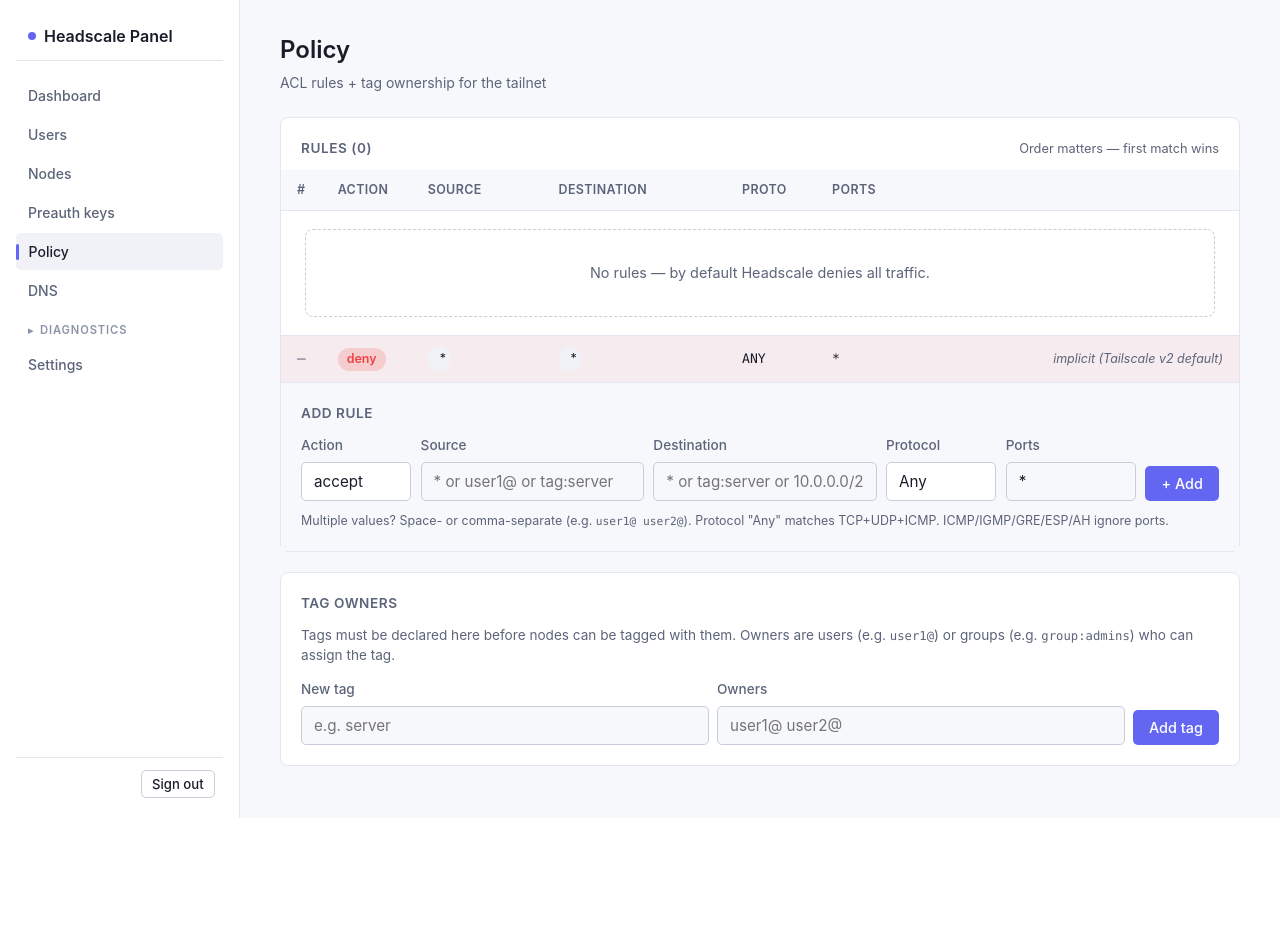
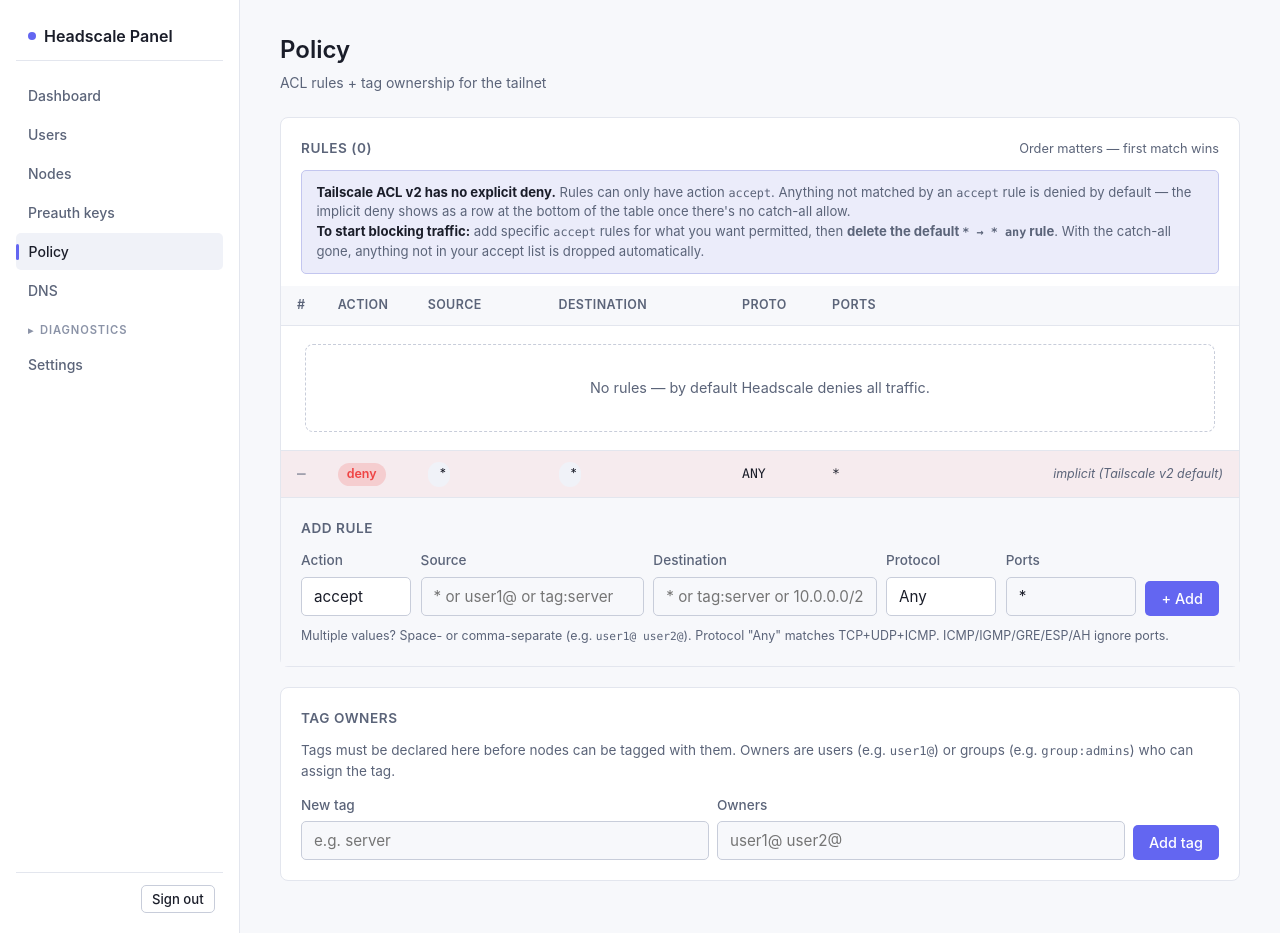
Before and after one commit to TinyHomeLab-io/headscale-panel, a FastAPI app: template panel/app/templates/policy.html in a window 1280 px wide. Before the commit the page ends 818 px from the top, so only its background shows below. Run offline with FastAPI, Linux system fonts and the light colour scheme; the template is opened without the code that fills it, so the values that code supplies are empty; parts of the project's set-up code (start-up, migrations or seed data) failed here and were passed over.

Commit message:
Persistent policy info note
Add a note at the top of the Rules card explaining that Tailscale v2 has no
explicit deny and that blocking traffic requires deleting the default
catch-all `* -> *` allow. Visible regardless of current rules so the model
is discoverable before users hit it.

```diff
--- a/panel/app/templates/policy.html
+++ b/panel/app/templates/policy.html
@@ -17,6 +17,15 @@
     <div style="padding: 1.25rem 1.25rem 0.75rem; display:flex; justify-content:space-between; align-items:center; gap:1rem; flex-wrap:wrap">
       <h2 style="margin:0">Rules ({{ rules|length }})</h2>
       <span class="muted" style="font-size:0.8rem">Order matters — first match wins</span>
+    </div>
+
+    <div style="margin: 0 1.25rem 0.75rem; padding: 0.7rem 0.9rem; border-radius: var(--radius-sm); background: color-mix(in srgb, var(--accent) 8%, var(--bg)); border: 1px solid color-mix(in srgb, var(--accent) 25%, var(--border))">
+      <p class="muted" style="font-size:0.82rem;margin:0;line-height:1.5">
+        <strong style="color:var(--text)">Tailscale ACL v2 has no explicit deny.</strong>
+        Rules can only have action <code>accept</code>. Anything not matched by an <code>accept</code> rule is denied by default — the implicit deny shows as a row at the bottom of the table once there's no catch-all allow.
+        <br>
+        <strong style="color:var(--text)">To start blocking traffic:</strong> add specific <code>accept</code> rules for what you want permitted, then <strong>delete the default <code>* → * any</code> rule</strong>. With the catch-all gone, anything not in your accept list is dropped automatically.
+      </p>
     </div>
 
     <div class="table-wrap" style="border:none;border-radius:0">
```
